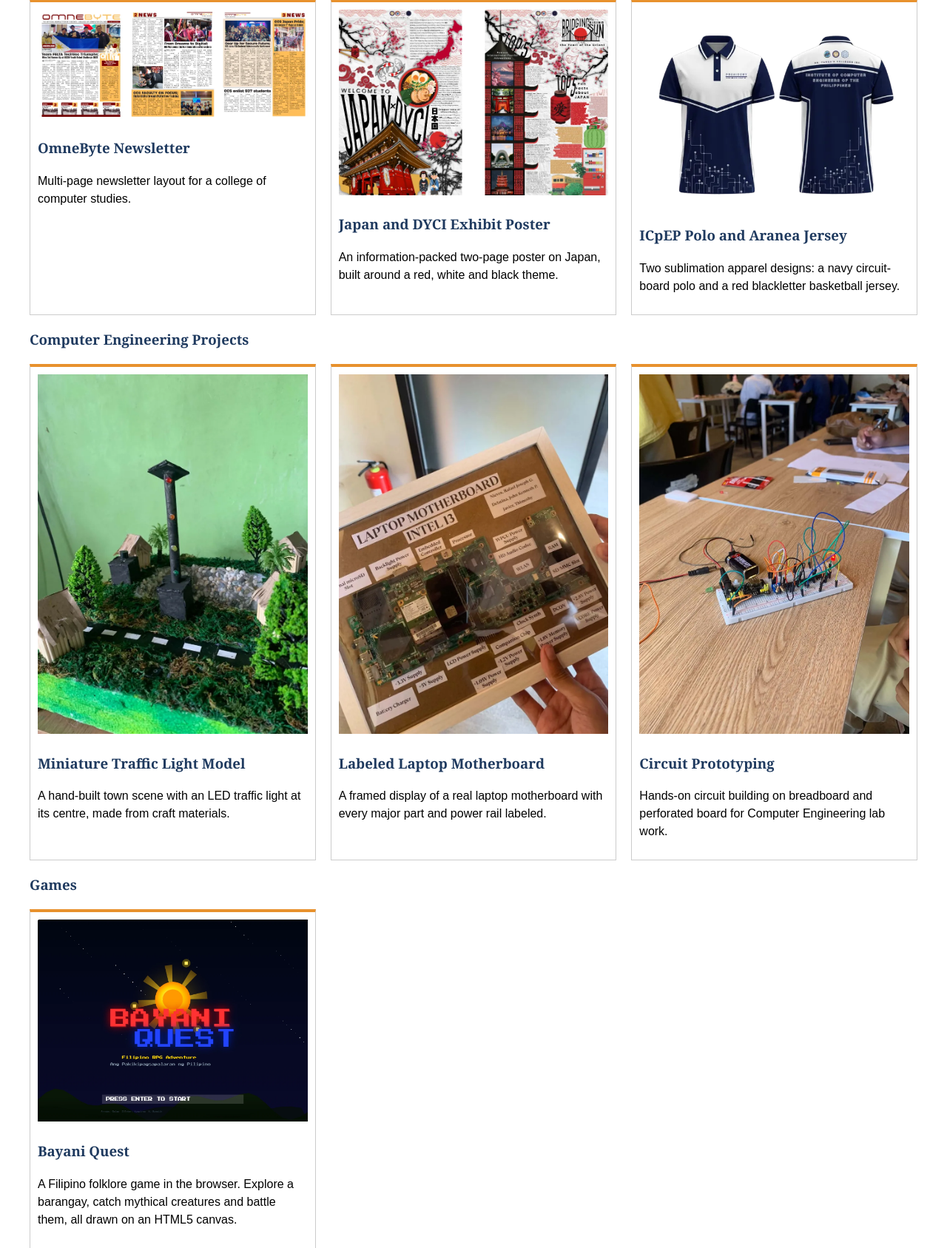
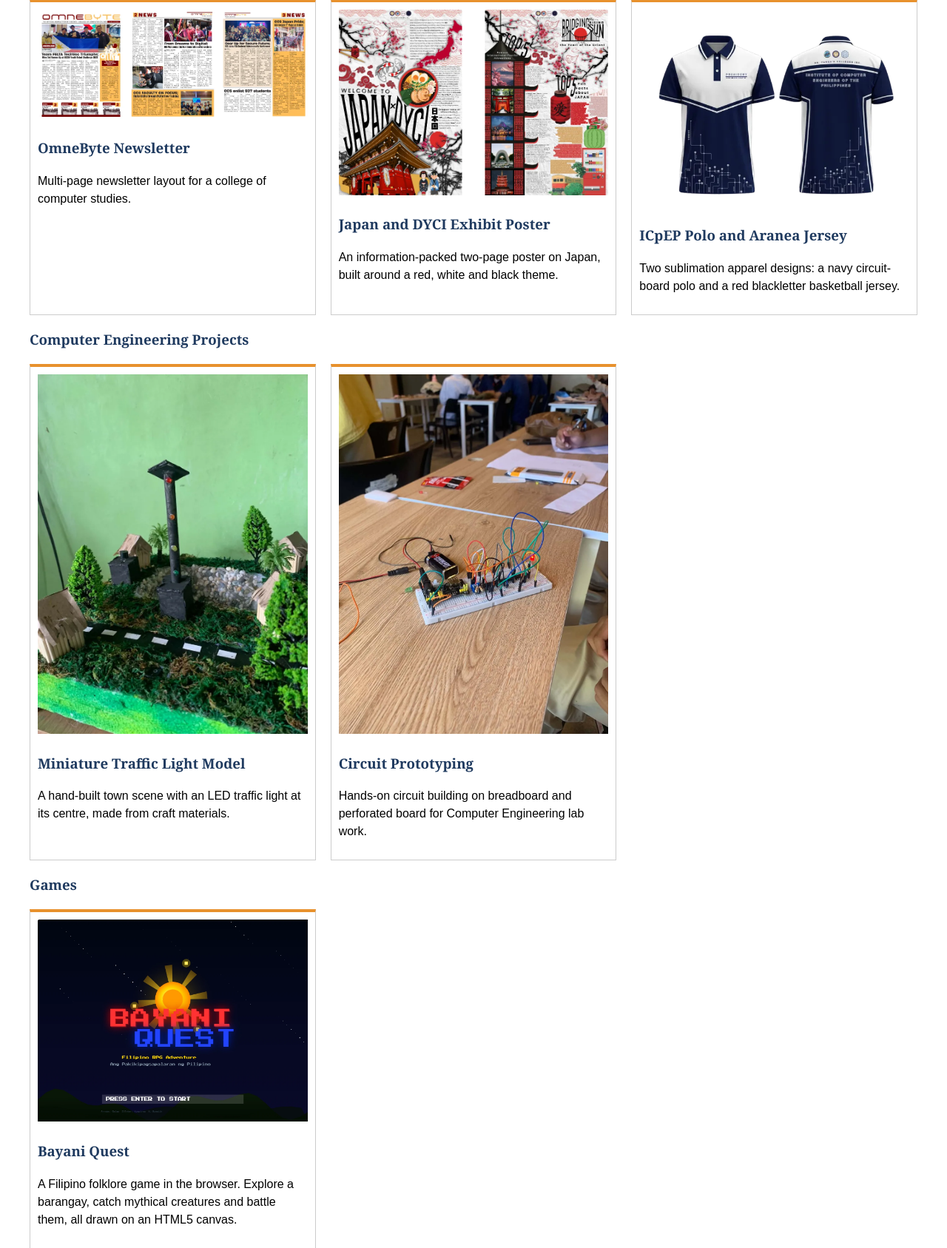
Before and after one commit to seveii/FLOAT-PORTFOLIO, a PHP site: page /projects.php in a window 1280 px wide. Shown: the part 1036-2723 px from the top of the page at 74% size. Run offline with PHP 8.4, Linux system fonts and the light colour scheme.

Commit message:
Remove the Labeled Laptop Motherboard project
Co-Authored-By: Claude Sonnet 5.5 <noreply@anthropic.com>

```diff
--- a/projects.php
+++ b/projects.php
@@ -78,12 +78,6 @@ include "header.php";
     </div>
 
     <div class="card">
-      <img src="images/engmotherboard.webp" alt="Labeled laptop motherboard">
-      <h3>Labeled Laptop Motherboard</h3>
-      <p>A framed display of a real laptop motherboard with every major part and power rail labeled.</p>
-    </div>
-
-    <div class="card">
       <img src="images/engbreadboard.webp" alt="Circuit prototyping on a breadboard">
       <h3>Circuit Prototyping</h3>
       <p>Hands-on circuit building on breadboard and perforated board for Computer Engineering lab work.</p>
```
Also changed, not shown: images/engmotherboard.webp (deleted).
